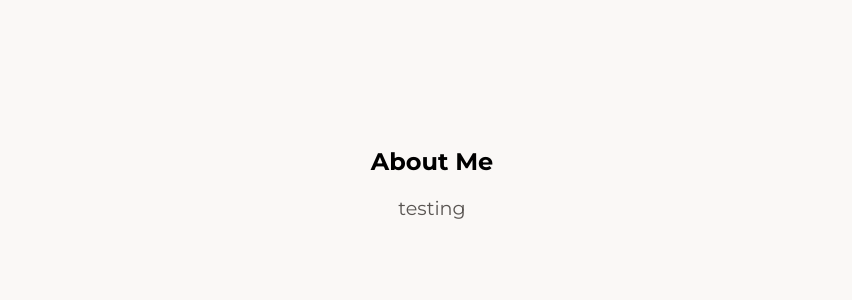
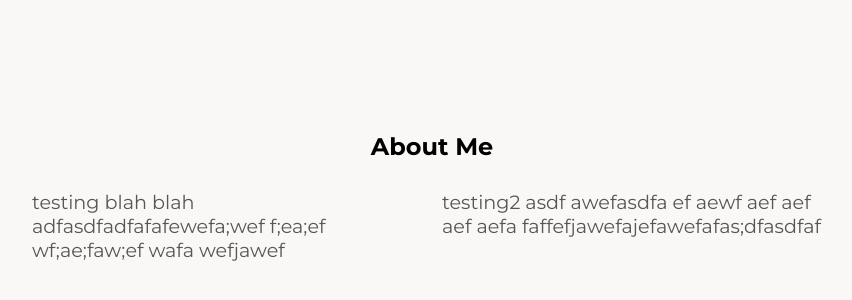
Before and after one commit to jaclynsunardi/jaclynsunardi.github.io, a React (Create React App) app: page / in a window 1280 px wide. Shown: the part 954-1254 px from the top of the page, without its empty margins (208-1060 px from the left). Built offline with nearby package versions, Linux system fonts and the light colour scheme.

Commit message:
implemented the 2 column texts for about me

```diff
--- a/src/App.css
+++ b/src/App.css
@@ -207,3 +207,18 @@ section {
   font-family: 'Montserrat', sans-serif;
   margin-top: 10px;
 }
+
+.AboutText {
+  display: grid;
+  grid-template-columns: 1fr 1fr;
+  gap: 20px;
+  max-width: 800px;
+  text-align: left;
+}
+
+.AboutText p {
+  font-size: 1.2rem;
+  color: #595552;
+  font-family: 'Montserrat', sans-serif;
+  margin: 0;
+}
--- a/src/App.js
+++ b/src/App.js
@@ -96,7 +96,10 @@ function App() {
       <section id="aboutme" ref={aboutRef}>
         <div className='AboutContent'>
           <h2>About Me</h2>
-          <p> testing</p>
+          <div className='AboutText'>
+            <p> testing blah blah adfasdfadfafafewefa;wef f;ea;ef wf;ae;faw;ef wafa wefjawef</p>
+            <p> testing2 asdf awefasdfa ef aewf aef aef aef aefa faffefjawefajefawefafas;dfasdfaf</p>
+          </div>
         </div>
       </section>
 
```
